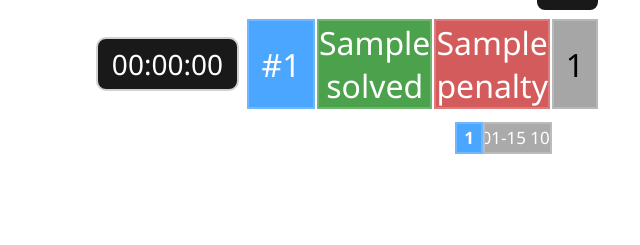
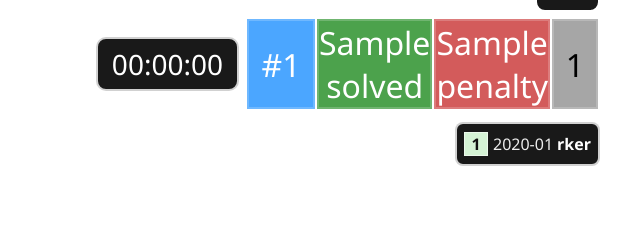
Before and after one commit to tarjen/QOJ-live-widget, a Flask app: template templates/overlay.html in a window 1320 px wide. Shown: the part 55-300 px from the top of the page, without its empty margins (680-1320 px from the left). Run offline with Flask 3, Linux system fonts and the light colour scheme; the template is opened without the code that fills it: most values are stand-ins (such as "Sample title", 1, 10 or a date in 2020).

Commit message:
Refine compact submission timeline

```diff
--- a/templates/overlay.html
+++ b/templates/overlay.html
@@ -121,40 +121,50 @@ td.success {
             width: 145px;
             max-height: 300px;
             overflow: hidden;
+            box-sizing: border-box;
             font-family: 'Segoe UI', Arial, sans-serif;
             color: #fff;
+            background: rgba(0,0,0,0.9);
+            border: 2px solid rgba(255,255,255,0.8);
+            border-radius: 8px;
+            padding: 5px 7px;
         }
         .submission-row {
             display: grid;
-            grid-template-columns: 28px 69px 48px;
+            grid-template-columns: 24px minmax(0, 1fr) 34px;
+            gap: 5px;
             align-items: center;
-            height: 32px;
-            font-size: 17px;
-            line-height: 20px;
+            height: 30px;
+            font-size: 16px;
+            line-height: 18px;
+            font-variant-numeric: tabular-nums;
         }
         .submission-row + .submission-row {
-            margin-top: 2px;
+            border-top: 1px solid rgba(255,255,255,0.18);
         }
         .submission-cell {
             box-sizing: border-box;
             display: flex;
             align-items: center;
-            justify-content: center;
-            height: 32px;
+            height: 24px;
             overflow: hidden;
             text-overflow: ellipsis;
             white-space: nowrap;
-            border: 2px solid rgba(255,255,255,0.2);
         }
         .submission-result {
+            justify-content: flex-end;
             font-weight: 700;
         }
         .submission-problem {
+            justify-content: center;
             font-weight: 700;
-            background-color: rgba(30, 144, 255, 0.8);
+            color: #111;
+            background-color: rgba(224,255,224,0.95);
+            border: 1px solid rgba(255,255,255,0.55);
         }
         .submission-time {
-            background-color: #aaa;
+            justify-content: flex-start;
+            color: rgba(255,255,255,0.92);
         }
         .submission-empty {
             overflow: hidden;
@@ -169,14 +179,19 @@ td.success {
             padding: 6px 8px;
         }
         .submission-result.accepted {
-            background-color: rgba(32, 139, 32, 0.8);
+            color: #8df58d;
         }
         .submission-result.failed {
-            background-color: rgba(200, 50, 50, 0.8);
+            color: #ff9a9a;
         }
         .submission-result.pending {
-            color: #000;
-            background-color: rgba(255,238,170,1.000);
+            color: #ffe58a;
+        }
+        .submission-row.failed .submission-problem {
+            background-color: rgba(255,208,208,0.95);
+        }
+        .submission-row.pending .submission-problem {
+            background-color: rgba(255,238,170,0.95);
         }
     </style>
 </head>
--- a/templates/overlay_update.html
+++ b/templates/overlay_update.html
@@ -31,7 +31,7 @@
         <div class="submissions">
             {% if contest and contest.submissions and contest.submissions['items'] %}
                 {% for submission in contest.submissions['items'] %}
-                <div class="submission-row">
+                <div class="submission-row {{ submission.class }}">
                     <div class="submission-cell submission-problem">{{ submission.problem_index }}</div>
                     <div class="submission-cell submission-time">{{ submission.contest_time }}</div>
                     <div class="submission-cell submission-result {{ submission.class }}">{{ submission.marker }}</div>
```
